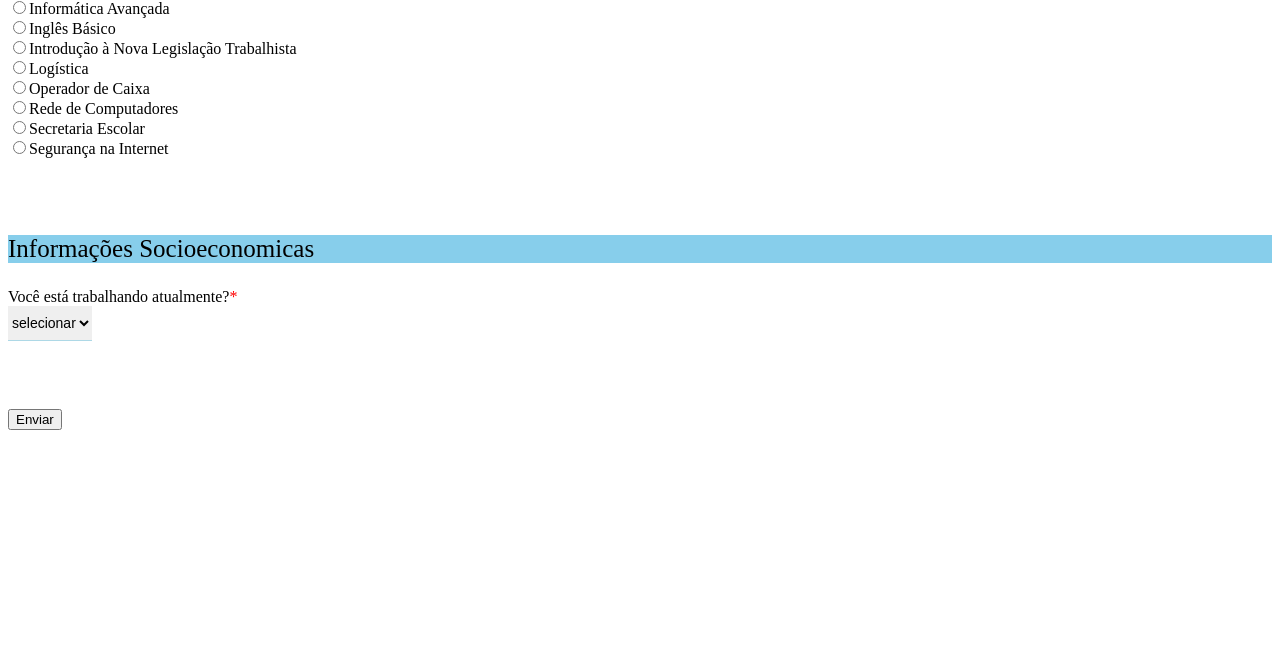
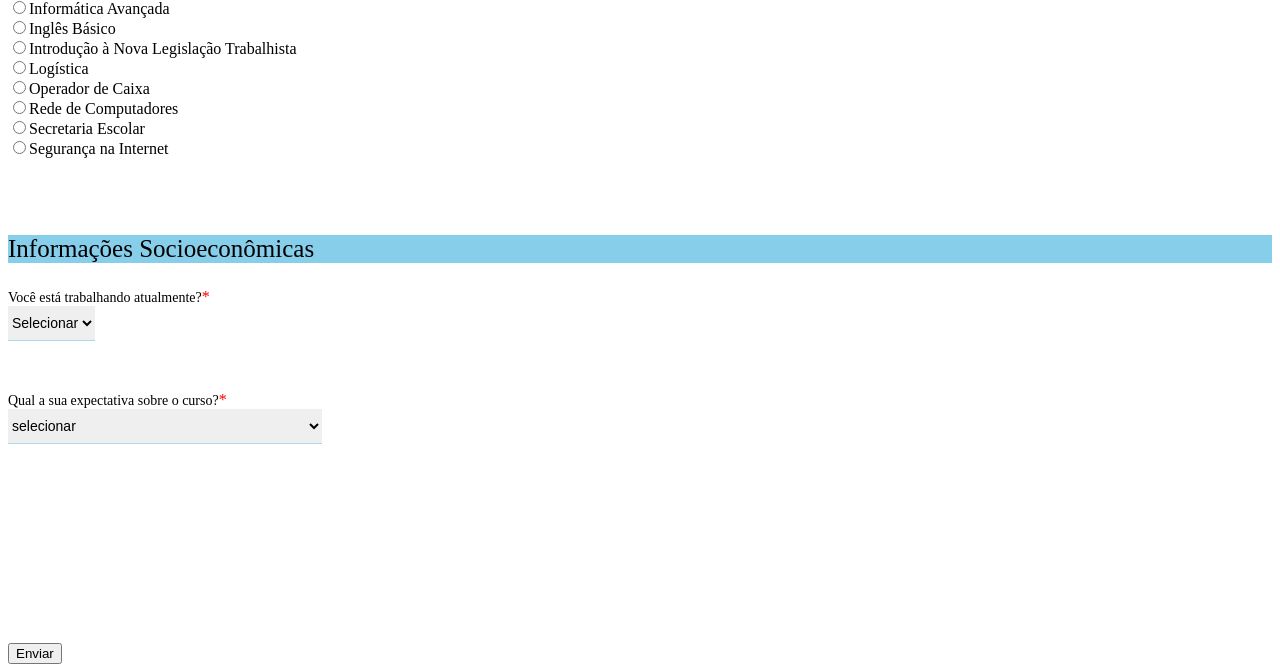
Before and after one commit to r3nuser/oportunidades, a PHP site: page / in a window 1280 px wide. Shown: the part 1907-2579 px from the top of the page. Before the commit the page ends 2337 px from the top, so only its background shows below. Run offline with PHP 8.4, Linux system fonts and the light colour scheme.

Commit message:
mais um select e uma textArea

```diff
--- a/CSS/style.css
+++ b/CSS/style.css
@@ -30,3 +30,8 @@
 {
 	font-size: 14;
 }
+.area
+{
+	vertical-align: top;
+
+}
--- a/index.php
+++ b/index.php
@@ -132,16 +132,32 @@
 
 				</br>
 
-				<p class="separador">Informações Socioeconomicas</p>
+				<p class="separador">Informações Socioeconômicas</p>
 
-				<label>Você está trabalhando atualmente?</label><font color="red">*</font>
+				<label class="formulario">Você está trabalhando atualmente?</label><font color="red">*</font>
 					</br>
 					<select class="entrada" id="selecao" onfocus=" return validaCurso()" onblur="return seleciona()">
-						<option class="14">selecionar</option>
-						<option class="14">sim</option>
-						<option class="14">não</option>
+						<option class="font14">Selecionar</option>
+						<option class="font14">Sim</option>
+						<option class="font14">Não</option>
 					</select>
 				<p id="trabalho" class="ocultos">Selecione uma das opções</p>
+
+				<label class="formulario">Qual a sua expectativa sobre o curso?</label><font color="red">*</font>
+					</br>
+					<select onclick="return selecionaOutra()" onblur="return selecionaExpec()" class="entrada" id="selecao2" >
+						<option class="font14">selecionar</option>
+						<option class="font14">Conseguir um emprego</option>
+						<option class="font14">Agregar conhecimento</option>
+						<option class="font14">Gerara renda com um empreendimento próprio</option>
+						<option class="font14">Outra</option>
+					</select>
+					<br>
+					<p id="trabalho2" class="ocultos">Selecione uma das opções</p>
+					<br>
+
+					<p class="ocultos" id="texto"><label class="formulario"><font color="black">Qual?</font></label><textarea cols="20" rows="5" class="area"></textarea></p>
+
 
 
 		</form>
--- a/scripts_js/cep_modulo.js
+++ b/scripts_js/cep_modulo.js
@@ -321,8 +321,9 @@ function validarTudo()
 	var cep = search_cep("Cadastro.cep");
 	var curso = validaCurso();
 	var trabalho = seleciona();
+	var expectativa = selecionaExpec();
 
-	if(trabalho == false || curso == false || cpf== false || email==false || nome ==false || Telefone ==false || Celular ==false || Data ==false ||cidade ==false || bairro ==false || rua ==false || cep == false)
+	if(expectativa == false || trabalho == false || curso == false || cpf== false || email==false || nome ==false || Telefone ==false || Celular ==false || Data ==false ||cidade ==false || bairro ==false || rua ==false || cep == false)
 	{
 		alert("preencha os campos obrigatórios corretamente");
 		return false;
@@ -457,3 +458,35 @@ function seleciona()
 	}
 
 }
+function selecionaExpec()
+{
+	var selecao = document.getElementById("selecao2");
+	if(selecao.selectedIndex==0)
+	{
+		document.getElementById("trabalho2").style.visibility = "visible";
+		document.getElementById("selecao2").focus();
+		return false;
+	}
+	else
+	{
+		document.getElementById("trabalho2").style.visibility = "hidden";
+		return true;
+	}
+}
+
+function selecionaOutra()
+{
+	var selecao = document.getElementById("selecao2");
+
+	if (selecao.selectedIndex==4)
+	{
+		document.getElementById("texto").style.visibility = "visible";
+		document.getElementById("texto").focus();
+		return false;
+	}
+	else
+	{
+		document.getElementById("texto").style.visibility = "hidden";
+		return true;
+	}
+}
```
